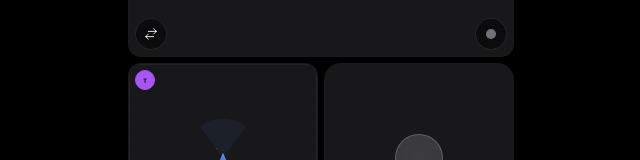
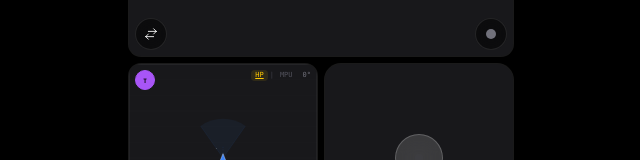
Before and after one commit to jajangking/kei, a Next.js app: page / in a window 1280 px wide. Shown: the part 340-500 px from the top of the page, without its empty margins (319-959 px from the left). Built offline with nearby package versions, Linux system fonts and the light colour scheme.

Commit message:
gyro HP/MPU pindah ke overlay peta 2D

```diff
--- a/app/page.tsx
+++ b/app/page.tsx
@@ -1539,7 +1539,6 @@ export default function VisionPage() {
             <span>accel: <span className="text-cyan-400">{accelDisp}</span></span>
             <span>track: <span className="text-white">{trackInfo || "-"}</span></span>
             <span>ws: <span className={wsConnected ? "text-green-400" : "text-red-400"}>{wsConnected ? "ON" : "OFF"}</span></span>
-            <span>gyro: <button onClick={() => { useGyroRef.current = true; setUseGyro(true); headingRef.current = gyroRef.current; }} className={useGyro ? "text-yellow-400 underline" : "text-zinc-600 hover:text-zinc-400"}>HP</button>|<button onClick={() => { useGyroRef.current = false; setUseGyro(false); }} className={!useGyro ? "text-yellow-400 underline" : "text-zinc-600 hover:text-zinc-400"}>MPU</button> <span className="text-zinc-600">{useGyro ? (gyroRef.current * 180 / Math.PI).toFixed(0) : (telemetry.yaw ?? 0).toFixed(0)}°</span></span>
           </div>
           <div className="mt-1 pt-1 border-t border-white/5 text-zinc-500 leading-3 h-[60px] overflow-y-auto">
             {detectionsRef.current.length > 0 ? detectionsRef.current.map((d, i) => {
@@ -1898,6 +1897,14 @@ export default function VisionPage() {
             style={{ backgroundColor: showTelemetry ? "#a855f7" : "transparent", borderColor: showTelemetry ? "#a855f7" : "rgba(255,255,255,0.15)", color: showTelemetry ? "#000" : "rgba(255,255,255,0.4)" }}>
             T
           </button>
+          <div className="absolute top-1.5 right-1.5 z-10 flex items-center gap-0.5 text-[7px] font-mono">
+            <button onClick={() => { useGyroRef.current = true; setUseGyro(true); headingRef.current = gyroRef.current; }}
+              className={"px-1 rounded " + (useGyro ? "text-yellow-400 underline bg-yellow-400/10" : "text-zinc-600 hover:text-zinc-400")}>HP</button>
+            <span className="text-zinc-700">|</span>
+            <button onClick={() => { useGyroRef.current = false; setUseGyro(false); }}
+              className={"px-1 rounded " + (!useGyro ? "text-yellow-400 underline bg-yellow-400/10" : "text-zinc-600 hover:text-zinc-400")}>MPU</button>
+            <span className="ml-1 text-zinc-500">{useGyro ? (gyroRef.current * 180 / Math.PI).toFixed(0) : (telemetry.yaw ?? 0).toFixed(0)}°</span>
+          </div>
           <div className="absolute bottom-0 left-0 right-0 flex flex-wrap gap-x-2 px-2 py-1 text-[6px] font-mono text-zinc-600 bg-black/40">
             <span><span style={{ color: '#3b82f6' }}>&#9650;</span> robot</span>
             <span><span style={{ color: '#22c55e' }}>&#8593;</span> gerak</span>
```
